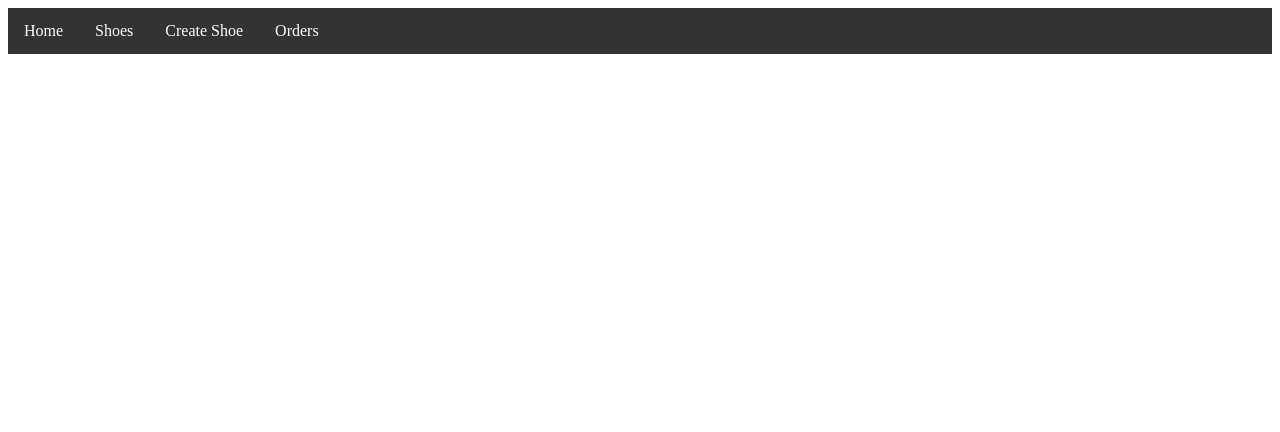
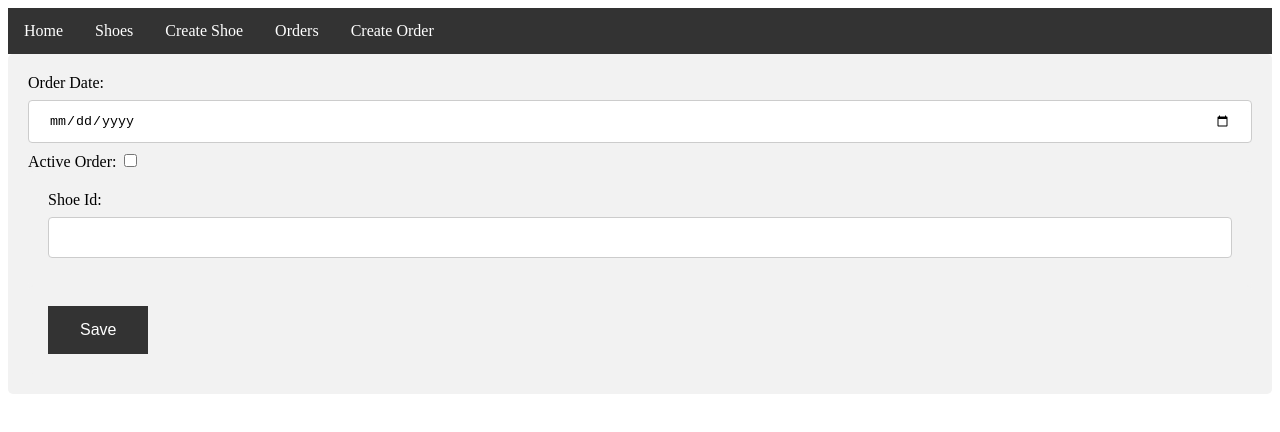
Before and after one commit to CasperLC/shoewebshop-angular, an Angular app: page /order-create in a window 1280 px wide. Before the commit this address led to /. Shown: the top 432 px of the page. Built offline with nearby package versions, Linux system fonts and the light colour scheme; sample sign-in values are in the browser's storage.

Commit message:
create order

```diff
--- a/src/app/app-routing.module.ts
+++ b/src/app/app-routing.module.ts
@@ -7,11 +7,13 @@ import {ShoeCreateComponent} from './shoes/shoe-create/shoe-create.component';
 import {ShoeUpdateComponent} from './shoes/shoe-update/shoe-update.component';
 import {AuthGuard} from './shared/guards/auth.guard';
 import {OrderListComponent} from './orders/order-list/order-list.component';
+import {OrderCreateComponent} from './orders/order-create/order-create.component';
 
 
 const routes: Routes = [
   { path: 'shoes', component: ShoeListComponent, canActivate: [AuthGuard] },
   { path: 'orders', component: OrderListComponent, canActivate: [AuthGuard] },
+  { path: 'order-create', component: OrderCreateComponent, canActivate: [AuthGuard] },
   { path: 'shoe-create', component: ShoeCreateComponent, canActivate: [AuthGuard] },
   { path: 'shoe-update/:id', component: ShoeUpdateComponent, canActivate: [AuthGuard] },
   { path: 'detail/:id', component: ShoeDetailsComponent, canActivate: [AuthGuard] },
--- a/src/app/app.module.ts
+++ b/src/app/app.module.ts
@@ -16,6 +16,7 @@ import { AuthGuard } from './shared/guards/auth.guard';
 import { ShoeService } from './shared/shoe.service';
 import { OrderListComponent } from './orders/order-list/order-list.component';
 import { DatePipe } from '@angular/common';
+import { OrderCreateComponent } from './orders/order-create/order-create.component';
 
 @NgModule({
   declarations: [
@@ -26,7 +27,8 @@ import { DatePipe } from '@angular/common';
     ShoeDetailsComponent,
     ShoeCreateComponent,
     ShoeUpdateComponent,
-    OrderListComponent
+    OrderListComponent,
+    OrderCreateComponent
   ],
   imports: [
     BrowserModule,
--- /dev/null
+++ b/src/app/orders/order-create/order-create.component.html
@@ -0,0 +1,23 @@
+<div>
+  <form [formGroup]="orderForm" (ngSubmit)="save()">
+
+    <label>
+      Order Date:
+      <input type="date" formControlName="orderDate">
+    </label>
+    <label>
+      Active Order:
+      <input type="checkbox" formControlName="activeOrder">
+    </label>
+    <div formGroupName="shoeList">
+      <label>
+        Shoe Id:
+        <input type="number" formControlName="productid">
+      </label>
+    </div>
+    <div>
+      <button class="button" type="submit">Save</button>
+    </div>
+
+  </form>
+</div>
--- /dev/null
+++ b/src/app/orders/order-create/order-create.component.scss
@@ -0,0 +1,41 @@
+input[type=text], [type=number],[type=date], select {
+  width: 100%;
+  padding: 12px 20px;
+  margin: 8px 0;
+  display: inline-block;
+  border: 1px solid #ccc;
+  border-radius: 4px;
+  box-sizing: border-box;
+}
+
+input[type=submit] {
+  width: 100%;
+  background-color: #4CAF50;
+  color: white;
+  padding: 14px 20px;
+  margin: 8px 0;
+  border: none;
+  border-radius: 4px;
+  cursor: pointer;
+}
+
+input[type=submit]:hover {
+  background-color: #45a049;
+}
+
+div {
+  border-radius: 5px;
+  background-color: #f2f2f2;
+  padding: 20px;
+}
+
+.button {
+  background-color: #333333;
+  border: none;
+  color: white;
+  padding: 15px 32px;
+  text-align: center;
+  text-decoration: none;
+  display: inline-block;
+  font-size: 16px;
+}
--- /dev/null
+++ b/src/app/orders/order-create/order-create.component.ts
@@ -0,0 +1,59 @@
+import { Component, OnInit } from '@angular/core';
+import {FormBuilder} from '@angular/forms';
+import {Router} from '@angular/router';
+import {OrderService} from '../../shared/order.service';
+import {Shoe} from '../../shared/models/shoe-model';
+import {User} from '../../shared/models/user-model';
+import {Order} from '../../shared/models/order-model';
+import {ShoeService} from '../../shared/shoe.service';
+
+@Component({
+  selector: 'app-order-create',
+  templateUrl: './order-create.component.html',
+  styleUrls: ['./order-create.component.scss']
+})
+export class OrderCreateComponent implements OnInit {
+
+  shoe: Shoe;
+  orderForm = this.fb.group({
+    orderDate: [''],
+    activeOrder: [''],
+    shoeList: this.fb.group({
+      productid: [''],
+    })
+  });
+  constructor(private fb: FormBuilder,
+              private router: Router,
+              private orderService: OrderService,
+              private shoeService: ShoeService) { }
+
+  ngOnInit() {
+  }
+  save() {
+    const orderFromFields = this.orderForm.value;
+    this.shoeService.getShoe(orderFromFields.shoeList.productid)
+      .subscribe(shoe => {
+        this.shoe = shoe;
+        const order: Order = {
+          activeOrder: orderFromFields.activeOrder,
+          orderDate: orderFromFields.orderDate,
+          shoeList: [{
+            productid: this.shoe.productid,
+            productName: this.shoe.productName,
+            type: this.shoe.type,
+            size: this.shoe.size,
+            price: this.shoe.price,
+            color: this.shoe.color
+          }],
+        };
+        this.orderService.addOrder(order as Order).
+        subscribe(() => {
+          this.router.navigateByUrl('/orders');
+        });
+      });
+  }
+
+}
+
+// shoeList: this.fb.group({
+// }),
--- a/src/app/orders/order-list/order-list.component.html
+++ b/src/app/orders/order-list/order-list.component.html
@@ -5,7 +5,7 @@
 <div *ngIf="!loading">
   <ul class="heroes">
     <li *ngFor="let order of orders">
-      <a routerLink="/detail/{{order.orderId}}">
+      <a routerLink="/order-detail/{{order.orderId}}">
         <span class="badge">{{order.orderId}}</span>{{order.orderDateShow}}
       </a>
       <button class="delete" title="Delete item {{order.orderId}}" (click)="deleteOrder(order.orderId)">X</button>
--- a/src/app/shared/models/order-model.ts
+++ b/src/app/shared/models/order-model.ts
@@ -3,10 +3,10 @@ import {User} from './user-model';
 
 
 export interface Order {
-  orderId: number;
+  orderId?: number;
   orderDate: Date;
   shoeList?: Shoe[];
   user?: User;
   activeOrder: boolean;
-  orderDateShow: string; // used for presentable order date for users until better method found
+  orderDateShow?: string; // used for presentable order date for users until better method found
 }
--- a/src/app/shared/navbar/navbar.component.html
+++ b/src/app/shared/navbar/navbar.component.html
@@ -3,4 +3,5 @@
   <li><a routerLink="/shoes">Shoes</a></li>
   <li><a routerLink="/shoe-create">Create Shoe</a>
   <li><a routerLink="/orders">Orders</a> </li>
+  <li><a routerLink="/order-create">Create Order</a> </li>
 </ul>
```
Also changed, not shown: 1 other file (tests, documents, lock files or other folders).
